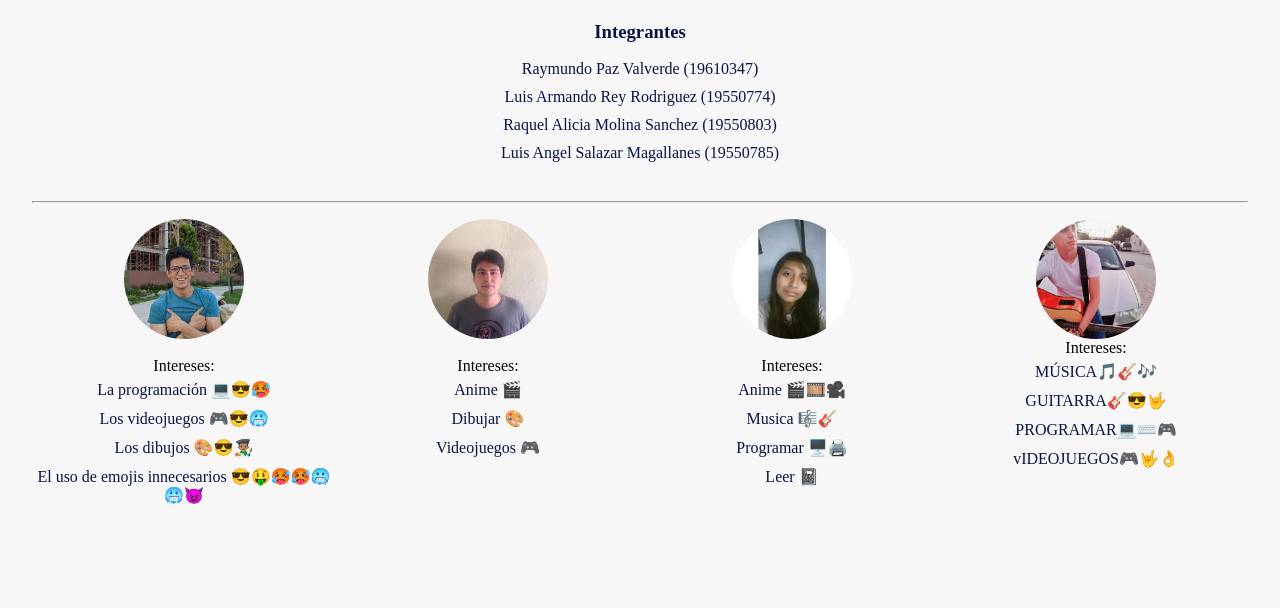
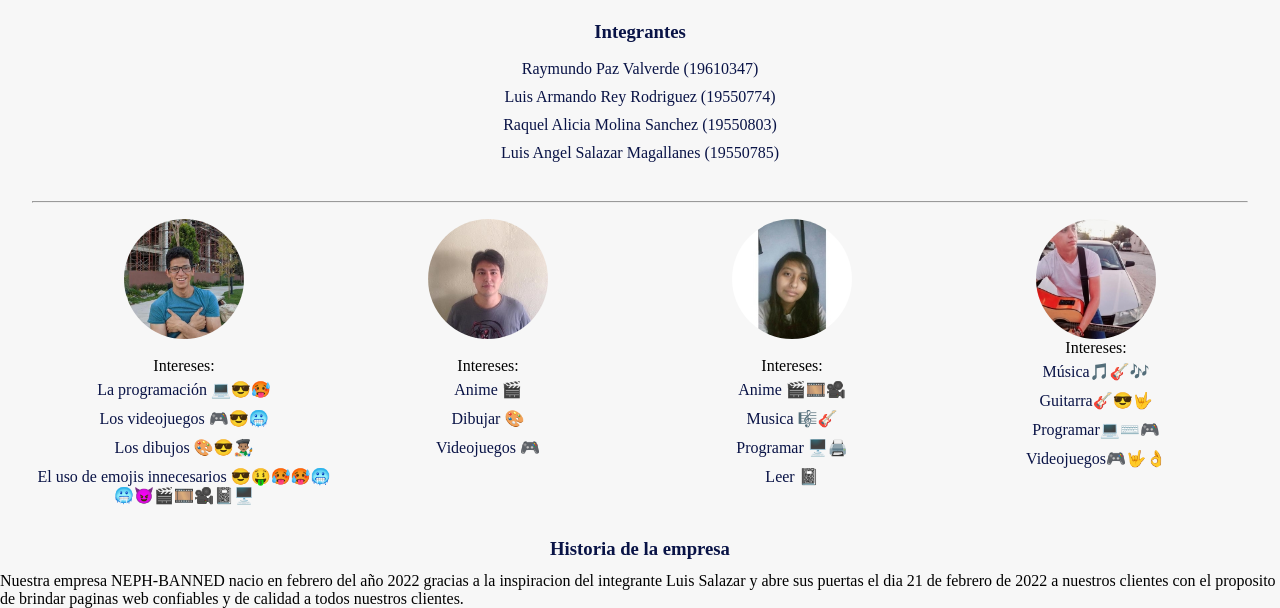
Before and after one commit to RayadoxAV/Practica1NephBanned, a plain HTML site: page index.html in a window 1280 px wide. Shown: the part 325-933 px from the top of the page. Before the commit the page ends 851 px from the top, so only its background shows below. Drawn offline with Linux system fonts and the light colour scheme.

Commit message:
Se agregaron modificaciones

```diff
--- a/index.html
+++ b/index.html
@@ -31,7 +31,7 @@
         <li>La programación 💻😎🥵</li>
         <li>Los videojuegos 🎮😎🥶</li>
         <li>Los dibujos 🎨😎👨🏽‍🎨</li>
-        <li>El uso de emojis innecesarios 😎🤑🥵🥵🥶🥶😈</li>
+        <li>El uso de emojis innecesarios 😎🤑🥵🥵🥶🥶😈🎬🎞️🎥📓🖥️</li>
       </ul>
     </div>
     <div style="display: flex; flex-direction: column;  align-items: center; flex-grow: 1; flex-shrink: 0; flex-basis: 0;">
@@ -75,19 +75,28 @@
       Intereses:
       <ul style="list-style: none;">
         <li>
-         MÚSICA🎵🎸🎶
+          Música🎵🎸🎶
         </li>
         <li>
-          GUITARRA🎸😎🤟
-         </li>
-        <li>
-         PROGRAMAR💻⌨️🎮
+          Guitarra🎸😎🤟
         </li>
         <li>
-         vIDEOJUEGOS🎮🤟👌
+          Programar💻⌨️🎮
+        </li>
+        <li>
+          Videojuegos🎮🤟👌
         </li>
       </ul>
     </div>
   </div>
+
+  <h3>Historia de la empresa</h3>
+  <div style="display: flex; justify-content: space-between;">
+    <p style="text-align: left;">
+      Nuestra empresa NEPH-BANNED nacio en febrero del año 2022 gracias a la inspiracion del integrante Luis Salazar y
+      abre sus puertas el dia 21 de febrero de 2022 a nuestros clientes con el proposito de brindar paginas web confiables
+      y de calidad a todos nuestros clientes.
+    </p>
+  </div>
 </body>
 </html>
```
